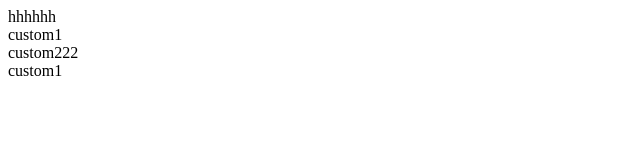
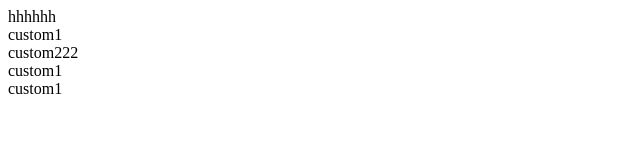
Before and after one commit to xiaolongGitHub1498/test01, a plain HTML site: page index.html in a window 1280 px wide. Shown: the full height of the page, 0-640 px from the left. Drawn offline with Linux system fonts and the light colour scheme.

Commit message:
合并冲突

```diff
--- a/index.html
+++ b/index.html
@@ -1,8 +1,8 @@
 <!--
  * @Author: your name
  * @Date: 2019-11-11 17:59:09
- * @LastEditTime: 2019-11-12 09:37:09
- * @LastEditors: Please set LastEditors
+ * @LastEditTime: 2019-11-12 13:17:10
+ * @LastEditors: 王晓龙
  * @Description: In User Settings Edit
  * @FilePath: /test01/index.html
  -->
@@ -19,5 +19,6 @@
         <div>custom1</div>
         <div>custom222</div>
         <div>custom1</div>
+        <div>custom1</div>
     </body>
 </html>
```
